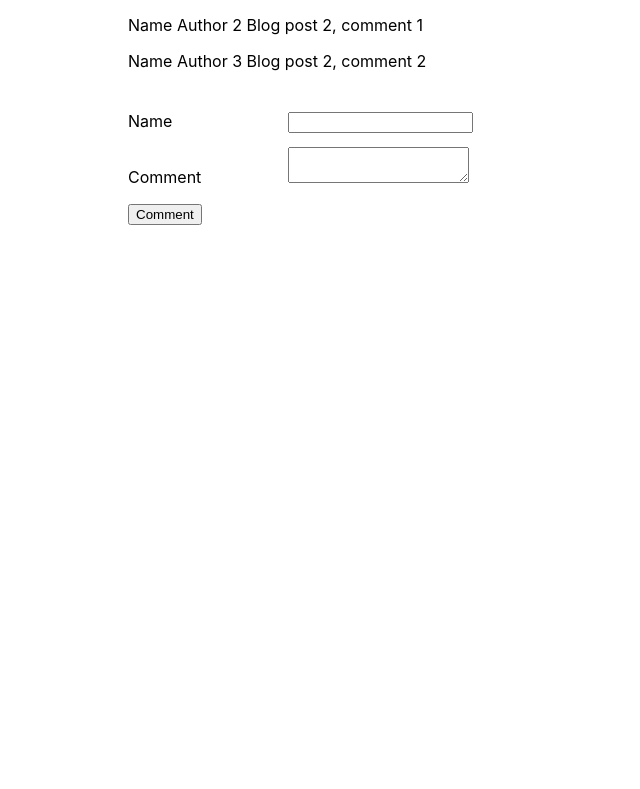
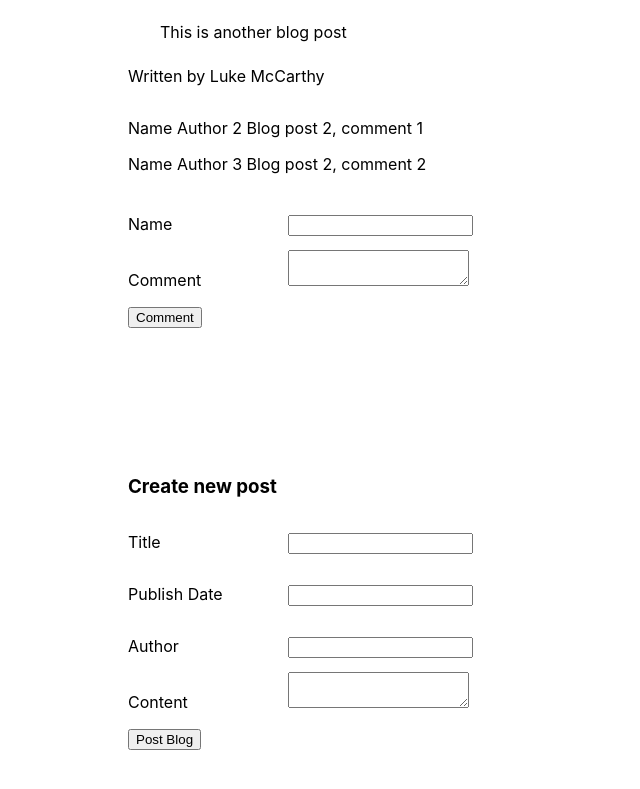
Before and after one commit to thelukemccarthy/talks-and-workshops, a React (Create React App) app in the folder blockchain-devloper-into/bombproof-blockchain-blog/website/: page / in a window 1280 px wide. Shown: the part 699-1488 px from the top of the page, without its empty margins (0-640 px from the left). Before the commit the page ends 924 px from the top, so only its background shows below. Built offline with nearby package versions, Linux system fonts and the light colour scheme.

Commit message:
[BBB] Add visual elements to create a blog post, functionality still needs to be done

```diff
--- a/blockchain-devloper-into/bombproof-blockchain-blog/website/src/App.css
+++ b/blockchain-devloper-into/bombproof-blockchain-blog/website/src/App.css
@@ -18,13 +18,17 @@
   color: #61dafb;
 }
 
-.blog-post {
+.blog-post, .add-blog-post {
   padding: 0 10%;
 }
 
-.blog-post-title {
+.blog-post-title, .add-blog-post {
   margin: 0;
-  padding-top: 5%;
+  padding-top: 10%;
+}
+
+.add-blog-post {
+  margin-bottom: 20%;
 }
 
 .blog-post-publish-date {
@@ -48,7 +52,7 @@
   padding: 0.5em 0;
 }
 
-.blog-post-add-comment div label span {
+.blog-post-add-comment div label span, .add-blog-post  div label span{
   display: inline-block;
   min-width: 10em;
   width: 10em;
@@ -56,7 +60,6 @@
   padding: 1em 0;
 }
 
-
 .blog-post-add-comment {
   padding-top: 1em;
 }
--- a/blockchain-devloper-into/bombproof-blockchain-blog/website/src/App.js
+++ b/blockchain-devloper-into/bombproof-blockchain-blog/website/src/App.js
@@ -46,6 +46,39 @@ const addComment = (blogPostId) => {
   </div>
 };
 
+const createNewBlogPost = ()=> {
+  return <div className="add-blog-post">
+    <h3>Create new post</h3>
+    <div>
+      <label>
+        <span>Title</span>
+        <input type="text" name="blog-post-Title"/>
+      </label>
+    </div>
+    <div>
+      <label>
+        <span>Publish Date</span>
+        <input type="text" name="blog-post-publish-date"/>
+      </label>
+    </div>
+    <div>
+      <label>
+        <span>Author</span>
+        <input type="text" name="blog-post-author"/>
+      </label>
+    </div>
+    <div>
+      <label>
+        <span>Content</span>
+        <textarea name="blog-post-content"/>
+      </label>
+    </div>
+    <div>
+      <input type="submit" value="Post Blog"/>
+    </div>
+  </div>
+};
+
 function App() {
   return (
     <div className="App">
@@ -53,6 +86,7 @@ function App() {
         Bulletproof Blockchain Blog
       </header>
       { getBlogPosts() }
+      { createNewBlogPost() }
     </div>
   );
 }
```
